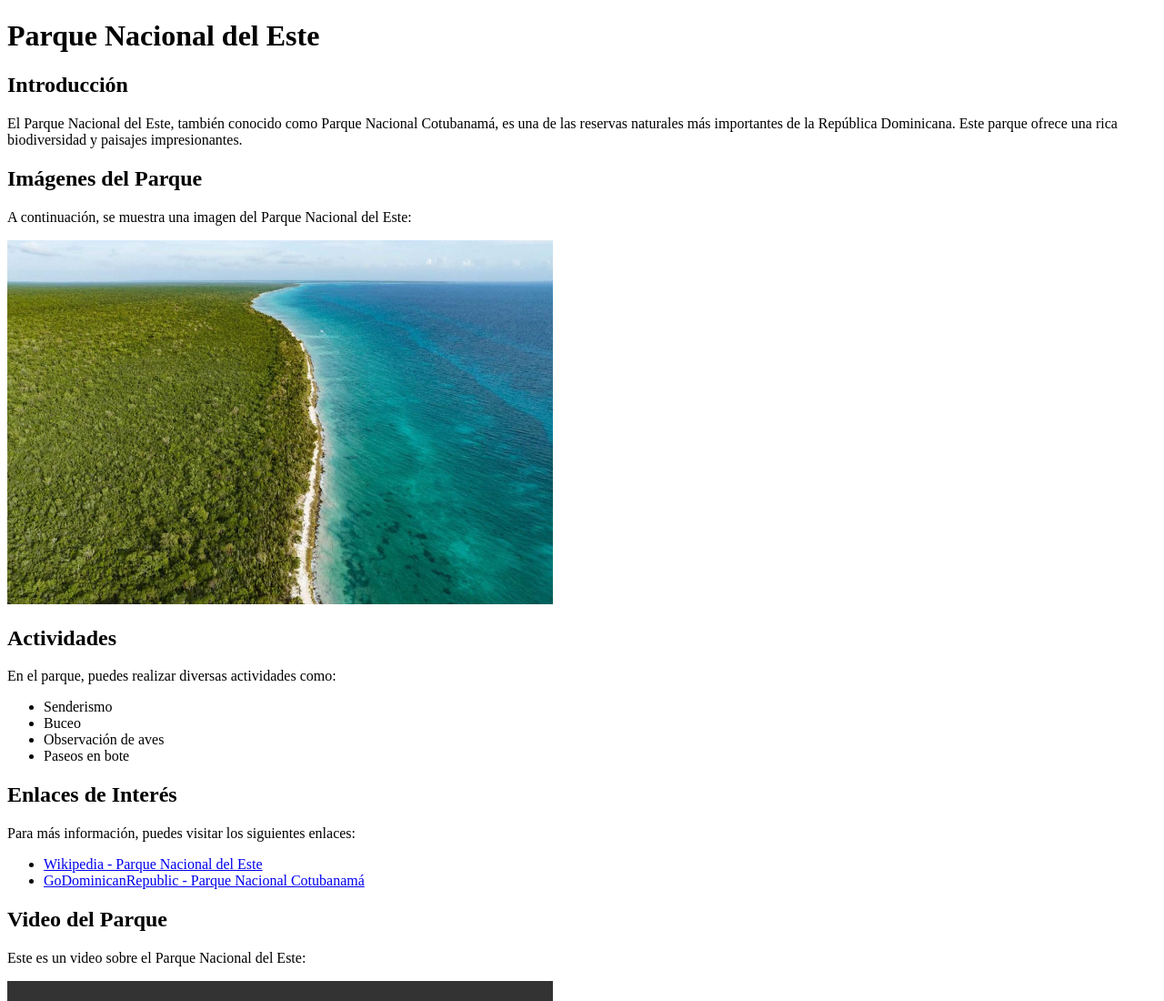
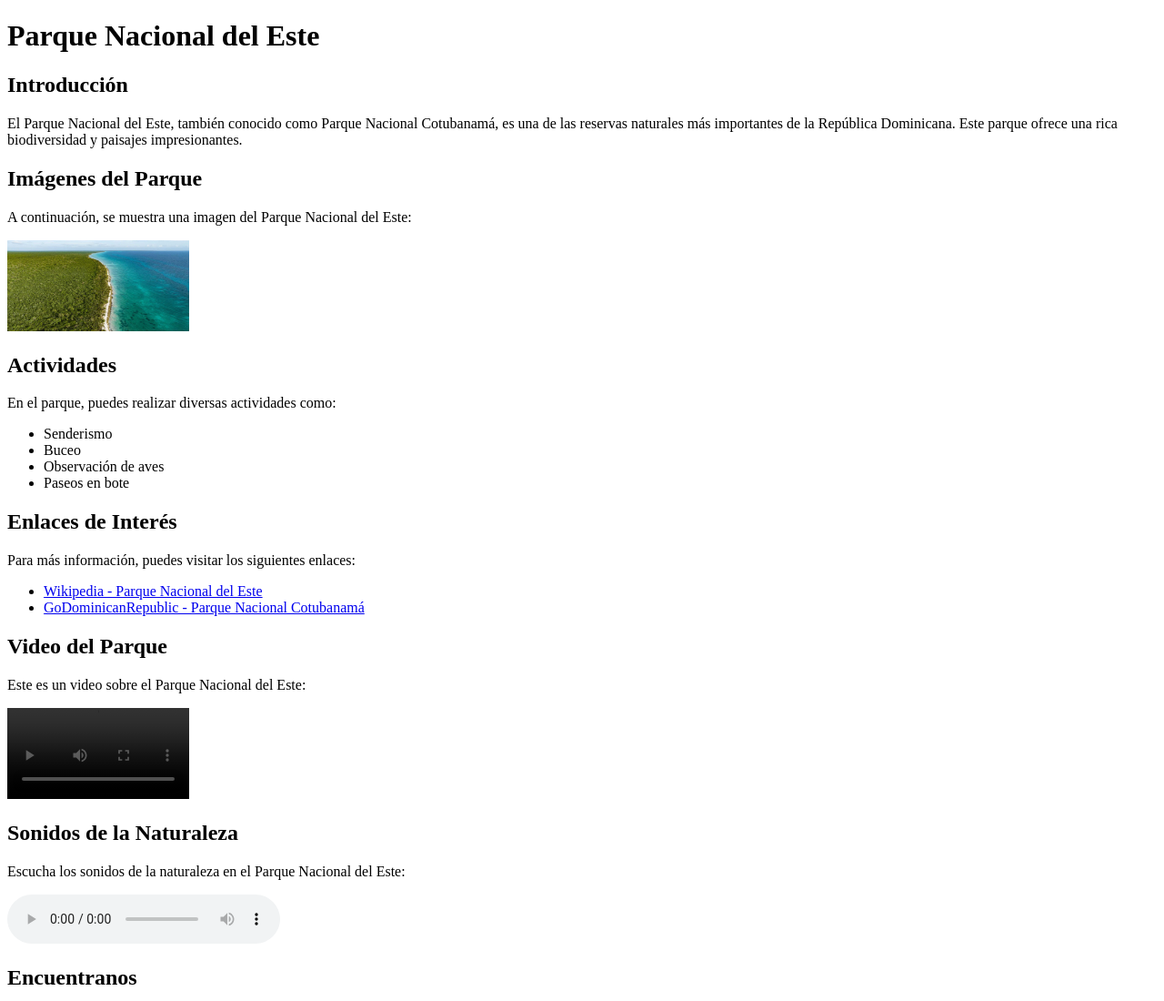
Before and after one commit to IngFrandyPimentel/ejercicio2_web_itla-, a plain HTML site: page index.html in a window 1280 px wide. Shown: the top 1100 px of the page at 91% size. Drawn offline with Linux system fonts and the light colour scheme; grey boxes are pictures that could not be loaded.

Commit message:
Update index.html

```diff
--- a/index.html
+++ b/index.html
@@ -17,7 +17,7 @@
     <section>
         <h2>Imágenes del Parque</h2>
         <p>A continuación, se muestra una imagen del Parque Nacional del Este:</p>
-        <img src="cotubanama.jpg" alt="Parque Nacional del Este" width="600" height="400">
+        <img src="cotubanama.jpg" alt="Parque Nacional del Este" width="200" height="100">
     </section>
 
     <section>
@@ -43,7 +43,7 @@
     <section>
         <h2>Video del Parque</h2>
         <p>Este es un video sobre el Parque Nacional del Este:</p>
-        <video controls width="600">
+        <video controls width="200">
             <source src="https://www.w3schools.com/html/mov_bbb.mp4" type="video/mp4">
             Tu navegador no soporta la etiqueta de video.
         </video>
```
